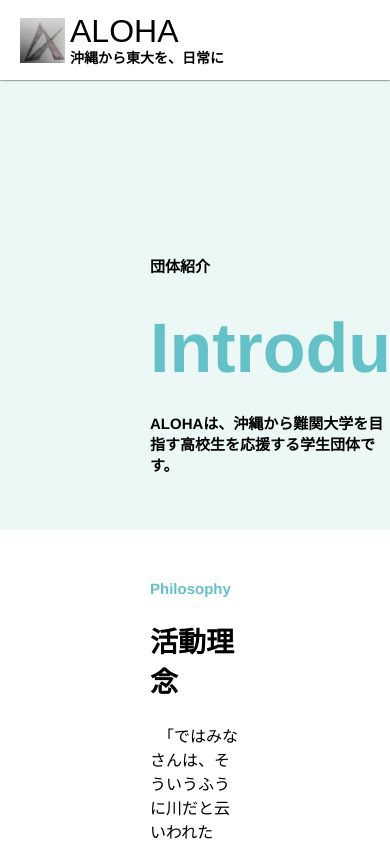
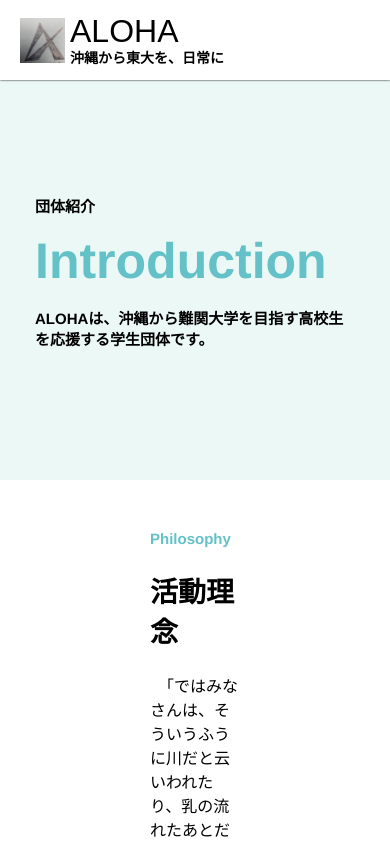
Before and after one commit to ReoYabiku/aloha-hp-next, a Next.js app: page /introduction in a window 390 px wide. Shown: the top 844 px of the page. Built offline with nearby package versions, Linux system fonts and the light colour scheme.

Commit message:
title for SP

```diff
--- a/app/components/organisms/Title.module.css
+++ b/app/components/organisms/Title.module.css
@@ -30,3 +30,28 @@
 
     font-size: 15px;
 }
+
+@media screen and (max-width: 700px) {
+    .background{
+        height: 400px;
+    }
+
+    .subtitle {
+        top: 100px;
+        left: 35px;
+    }
+
+    .title {
+        top: 110px;
+        left: 35px;
+
+        font-size: 50px;
+    }
+
+    .description {
+        top: 215px;
+        left: 35px;
+
+        width: 80%;
+    }
+}
```
